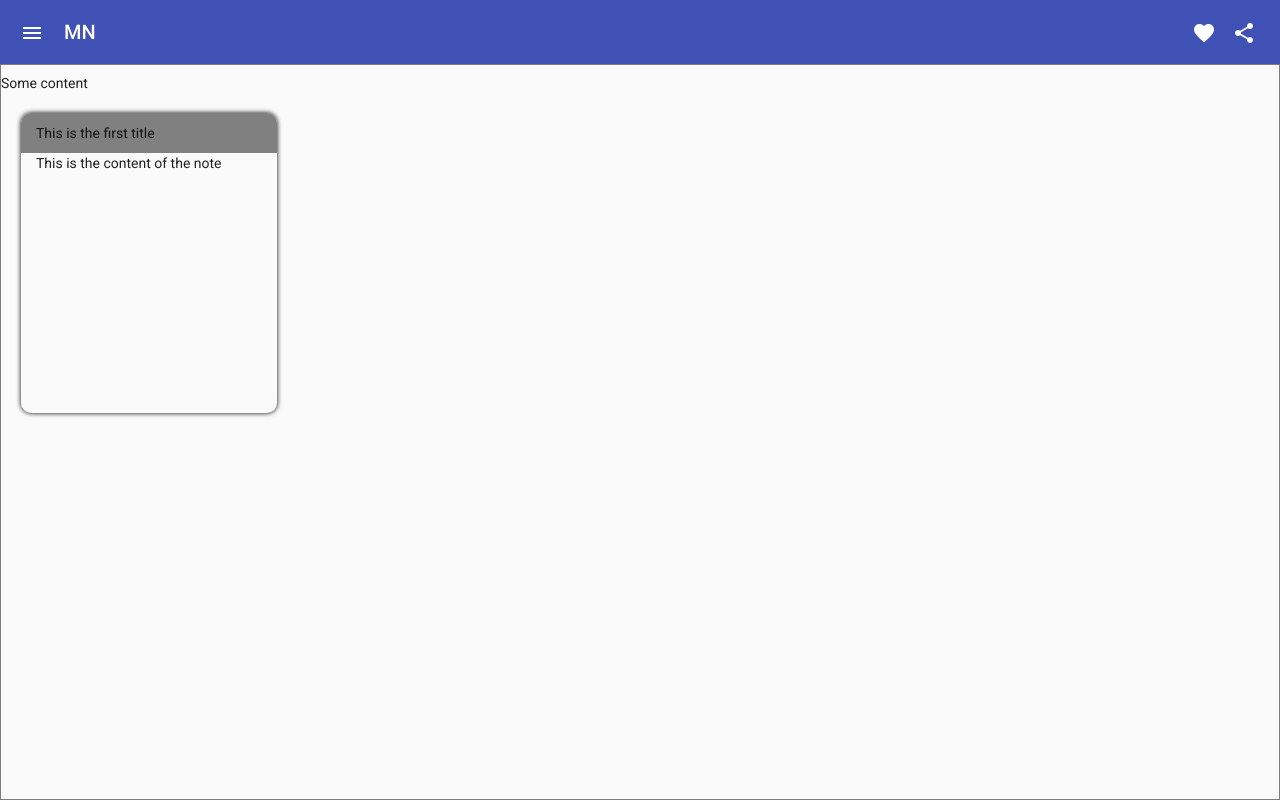
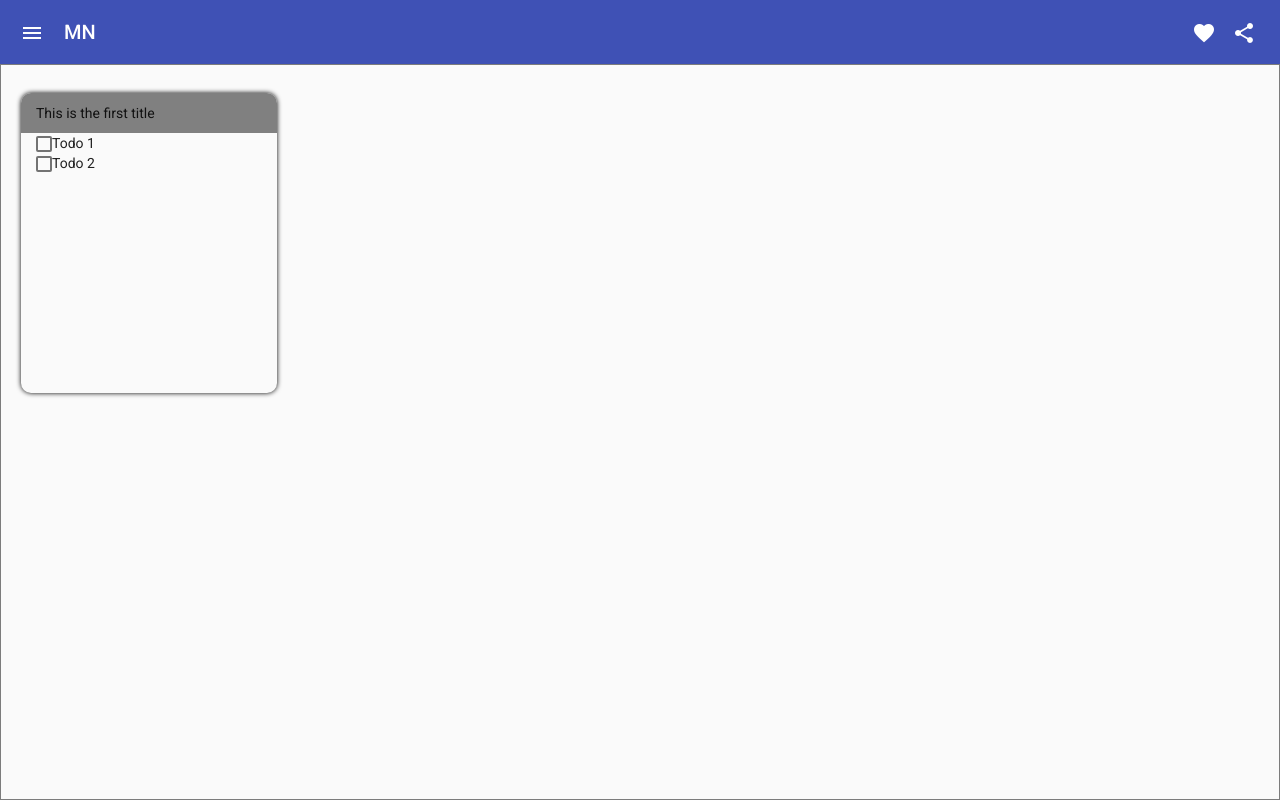
Before and after one commit to Dawit-Aseged/MAD-Notes, an Angular app: page / in a window 1280 px wide. Built offline with nearby package versions, Linux system fonts and the light colour scheme.

Commit message:
Node component is almost finished
Todo lists and normal notes appropriately use the directives.

Only thing left is to identify a checked note

```diff
--- a/src/app/app.component.html
+++ b/src/app/app.component.html
@@ -1,6 +1,6 @@
 <div class="container">
   <app-header></app-header>
   <app-sidenav>
-    <app-notes title= "This is the first title" content = "This is the content of the note"></app-notes>
+    <app-notes title="This is the first title" [arrayOfTodo]="todoList"></app-notes>
   </app-sidenav>
 </div>
--- a/src/app/app.component.ts
+++ b/src/app/app.component.ts
@@ -12,4 +12,9 @@ export class AppComponent {
   toggle() {
     this.expanded = true;
   }
+
+  todoList = [
+    "Todo 1",
+    "Todo 2"
+  ]
 }
--- a/src/app/notes/note-content/note-content.component.ts
+++ b/src/app/notes/note-content/note-content.component.ts
@@ -1,4 +1,4 @@
-import { Component, Input, OnInit, OnChanges } from '@angular/core';
+import { Component, Input, OnInit, OnChanges, SimpleChange } from '@angular/core';
 
 @Component({
   selector: 'app-note-content',
@@ -7,22 +7,16 @@ import { Component, Input, OnInit, OnChanges } from '@angular/core';
 })
 export class NoteContentComponent implements OnInit {
 
-  isTodo!: boolean;
+  isTodo: boolean = true;
   @Input() arrayOfTodo: string[] | undefined;
-  @Input() content: string = "Content Not Provided";
+  @Input() content: string | undefined;
   constructor() { }
 
   ngOnInit(): void {
-    // if(this.arrayOfTodo === undefined)
-    //   this.isTodo = false;
-    // this.isTodo = this.arrayOfTodo?.length != 0;
-
-    // console.log(this.isTodo)
-    // console.log(this.arrayOfTodo?.toString)
-
-    this.arrayOfTodo?.forEach(element => {
-
-    });
+    if(this.arrayOfTodo === undefined)
+      this.isTodo = false;
+    if(this.content === "" || this.content === undefined)
+      this.content = "Content Not Provided"
   }
 
 
--- a/src/app/notes/notes.component.html
+++ b/src/app/notes/notes.component.html
@@ -5,7 +5,7 @@
   <div class="center">
     <div class="content">
       <span>
-        {{noteContent}}
+        <app-note-content [content]="content" [arrayOfTodo]="arrayOfTodo"></app-note-content>
       </span>
     </div>
   </div>
--- a/src/app/notes/notes.component.ts
+++ b/src/app/notes/notes.component.ts
@@ -8,6 +8,7 @@ import { Component, Input, OnInit } from '@angular/core';
 export class NotesComponent implements OnInit {
   @Input() title!: string;
   @Input() content!: string;
+  @Input() arrayOfTodo!: string[];
 
   noteTitle = "";
   noteContent = "";
--- a/src/app/sidenav/sidenav.component.html
+++ b/src/app/sidenav/sidenav.component.html
@@ -58,6 +58,5 @@
 
 
 </mat-nav-list>
-<app-note-content content="Some content"></app-note-content>
   <ng-content></ng-content>
 </mat-drawer-container>
```
